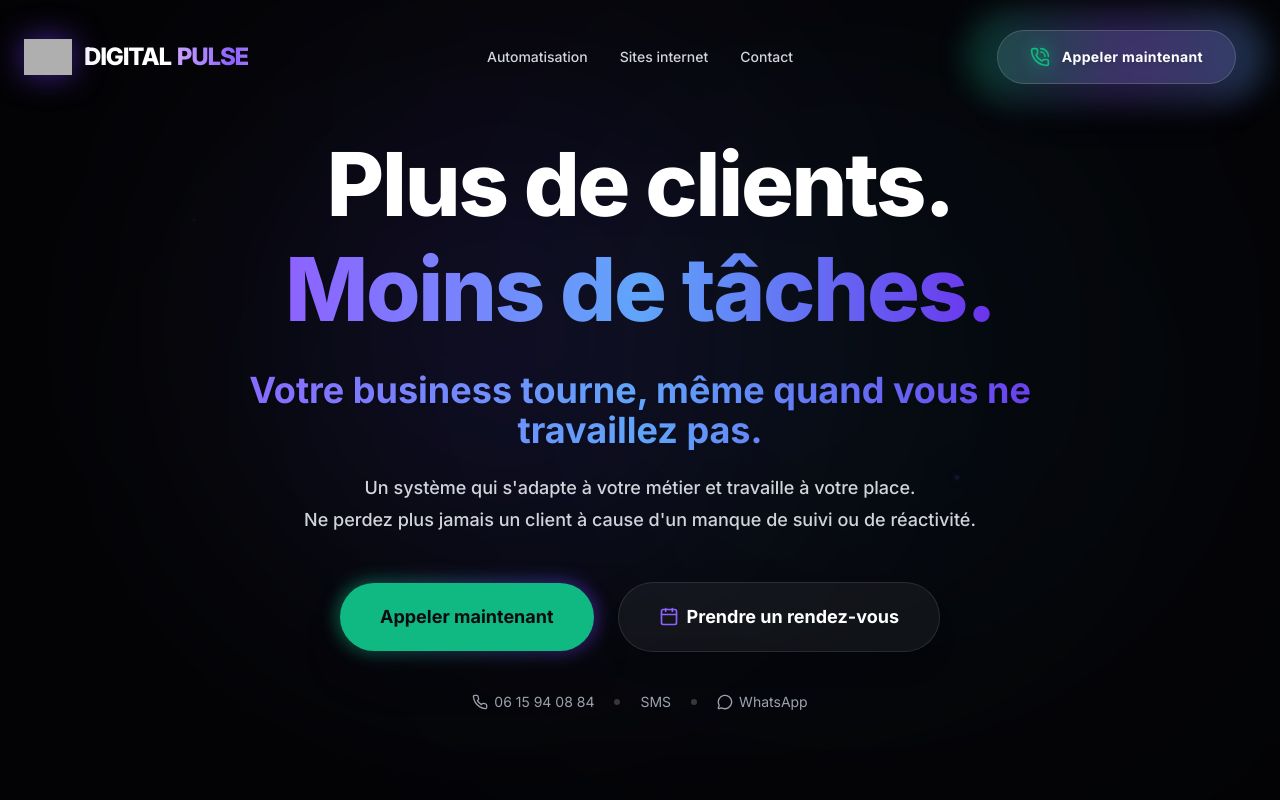
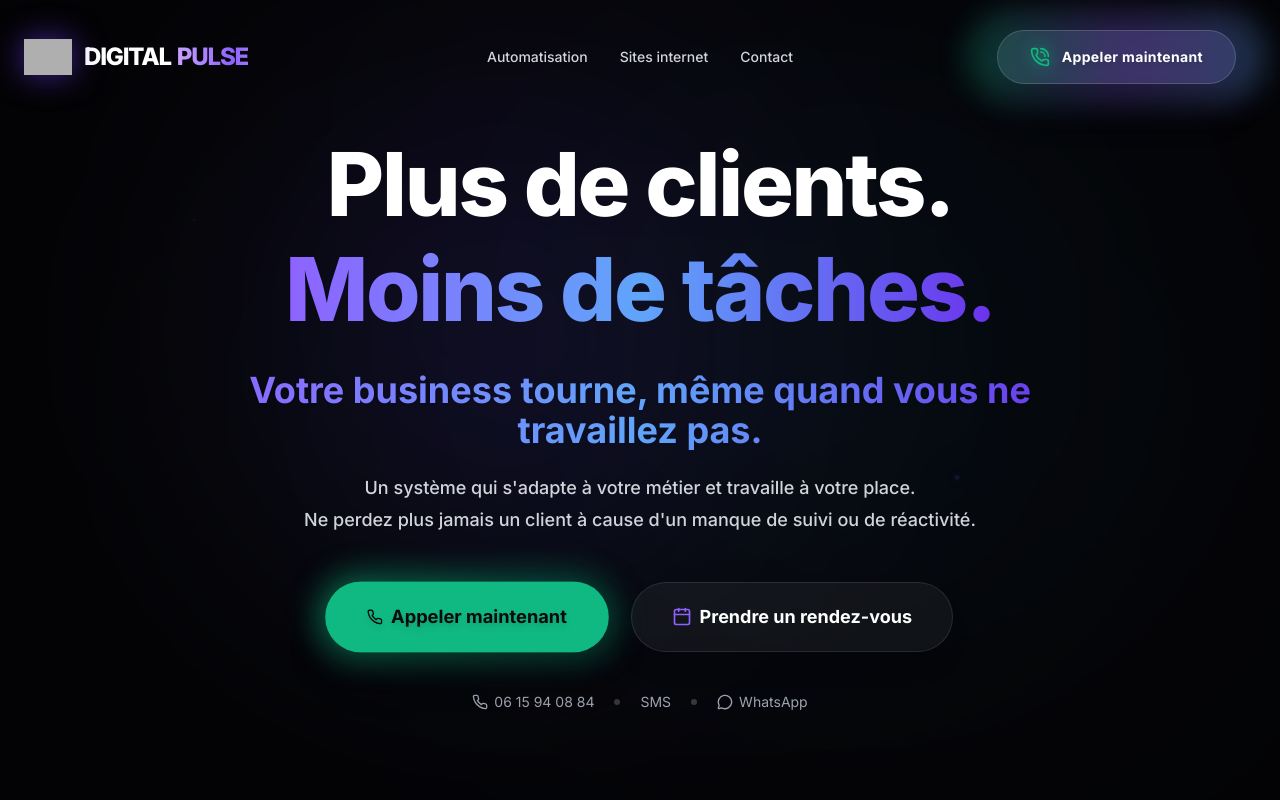
Before and after one commit to DigitalPulseAgency/SITE-AGENCE, a React (Vite) app: page / in a window 1280 px wide. Shown: the top 800 px of the page. Built offline with nearby package versions, Linux system fonts and the light colour scheme; grey boxes are pictures that could not be loaded.

Commit message:
style: make hero cta button pulse and shimmer in green as requested

```diff
--- a/src/components/sections/Hero.jsx
+++ b/src/components/sections/Hero.jsx
@@ -72,22 +72,33 @@ export function Hero() {
           >
             {/* Primary animated CTA Container */}
             <motion.div
-              whileHover={{ scale: 1.05 }}
-              whileTap={{ scale: 0.98 }}
+              animate={{
+                scale: [1, 1.03, 1],
+              }}
+              transition={{
+                duration: 2.5,
+                repeat: Infinity,
+                ease: "easeInOut"
+              }}
+              whileHover={{ scale: 1.06 }}
+              whileTap={{ scale: 0.95 }}
               className="w-full sm:w-auto relative group"
             >
               {/* Glow box underneath */}
-              <div className="absolute -inset-1 bg-gradient-to-r from-accent to-primary rounded-[40px] blur opacity-30 group-hover:opacity-70 transition duration-500 animate-pulse-slow"></div>
+              <div className="absolute -inset-2 bg-gradient-to-r from-[#10b981] to-[#047857] rounded-full blur-[15px] opacity-60 group-hover:opacity-100 transition duration-500 animate-pulse-slow"></div>
 
               <a
                 href="tel:0615940884"
-                className="relative flex items-center justify-center w-full px-10 py-5 bg-accent text-surface text-lg font-bold rounded-[40px] shadow-2xl transition-all duration-300"
+                className="relative flex items-center justify-center w-full px-10 py-5 font-bold rounded-full shadow-2xl transition-all duration-300 overflow-hidden bg-accent text-surface text-lg border border-[#10b981]/50"
               >
-                {/* Shine effect inside button */}
-                <div className="absolute inset-0 overflow-hidden rounded-[40px]">
-                  <div className="absolute top-0 -inset-full h-full w-1/2 block transform -skew-x-12 bg-white opacity-20 hover:animate-[shimmer_1.5s_infinite] pointer-events-none" />
+                {/* Shine effect inside button (permanent) */}
+                <div className="absolute inset-0 z-0 pointer-events-none">
+                  <div className="absolute top-0 -inset-full h-full w-1/2 block transform -skew-x-12 bg-gradient-to-r from-transparent via-white/40 to-transparent animate-[shimmer_2s_infinite]" />
                 </div>
-                Appeler maintenant
+                <div className="relative z-10 flex items-center gap-2 drop-shadow-md">
+                   <PhoneIcon />
+                   Appeler maintenant
+                </div>
               </a>
             </motion.div>
 
```
